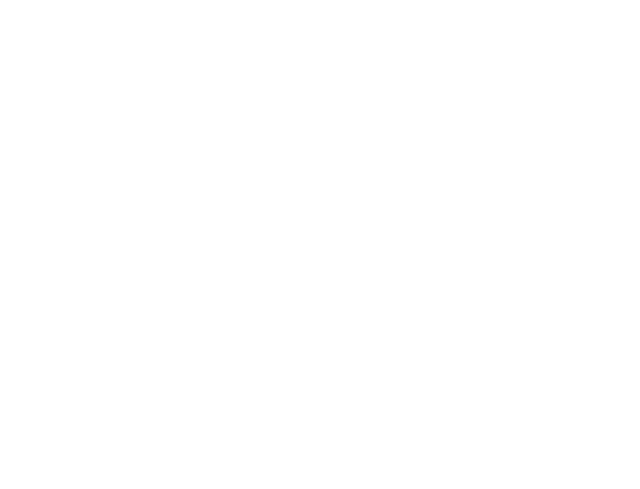
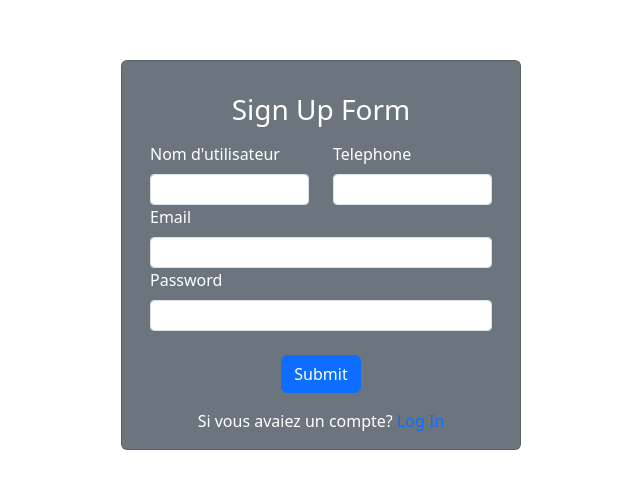
Before and after one commit to bayezalle/tontine, a React (Create React App) app: page / in a window 1280 px wide. Shown: the part 145-634 px from the top of the page, without its empty margins (319-959 px from the left). Built offline with nearby package versions, Linux system fonts and the light colour scheme.

Commit message:
a nouvea

```diff
--- a/src/App.tsx
+++ b/src/App.tsx
@@ -10,7 +10,7 @@ function App() {
   return (
     <BrowserRouter>
       <Switch>
-    <Route exact path="/register" component={SignUp} />
+    <Route exact path="/" component={SignUp} />
     <Route exact path="/login" component={Login} />
     <Route exact path="/home" component={Home} />
         {/* <PrivateRoute exact path="/login" component={Login}/> */}
--- a/src/Composantes/Login.tsx
+++ b/src/Composantes/Login.tsx
@@ -112,7 +112,7 @@ const Login: FC<SomeComponentProps> = ({ history }): JSX.Element => {
                     </button>
                     <p className="card-text pb-2">
                       Creer t'on compte? {" "}
-                      <Link style={{ textDecoration: "none" }} to={"/register"}>
+                      <Link style={{ textDecoration: "none" }} to={"/"}>
                         Sign Up
                       </Link>
                     </p>
--- a/src/Composantes/SignUp.tsx
+++ b/src/Composantes/SignUp.tsx
@@ -54,7 +54,7 @@ const SignUp: FC<SomeComponentProps> = ({ history }) => {
           className="row d-flex justify-content-center align-items-center"
           style={{ height: "100vh" }}
         >
-          <div className="card mb-3 mt-3 rounded bg-secondary text-white" style={{ maxWidth: "500px" }}>
+          <div className="card mb-3 mt-3 rounded bg-secondary text-white" style={{ maxWidth: "400px" }}>
             <div className="col-md-12">
               <div className="card-body">
                 <h3 className="card-title text-center text-white mt-3 mb-3">
```
